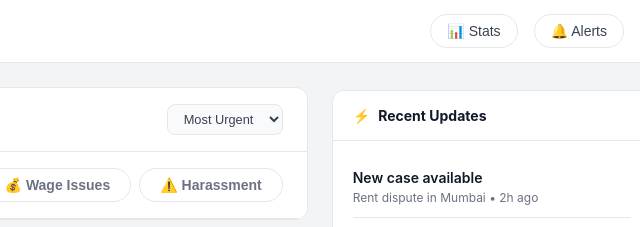
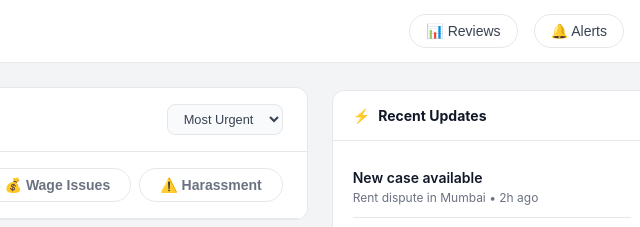
Before and after one commit to Rashi-08/Legal-Minds, a plain HTML site: page student/dashboard.html in a window 1280 px wide. Shown: the top 227 px of the page, 640-1280 px from the left. Drawn offline with Linux system fonts and the light colour scheme.

```diff
--- a/student/dashboard.html
+++ b/student/dashboard.html
@@ -124,7 +124,7 @@
         <input type="text" placeholder="Search cases, students, categories...">
       </div>
       <div class="nav-actions">
-        <button class="nav-btn">📊 Stats</button>
+        <a href = './reviewer.html'><button class="nav-btn">📊 Reviews</button></a>
         <button class="nav-btn">🔔 Alerts</button>
       </div>
     </div>
```
